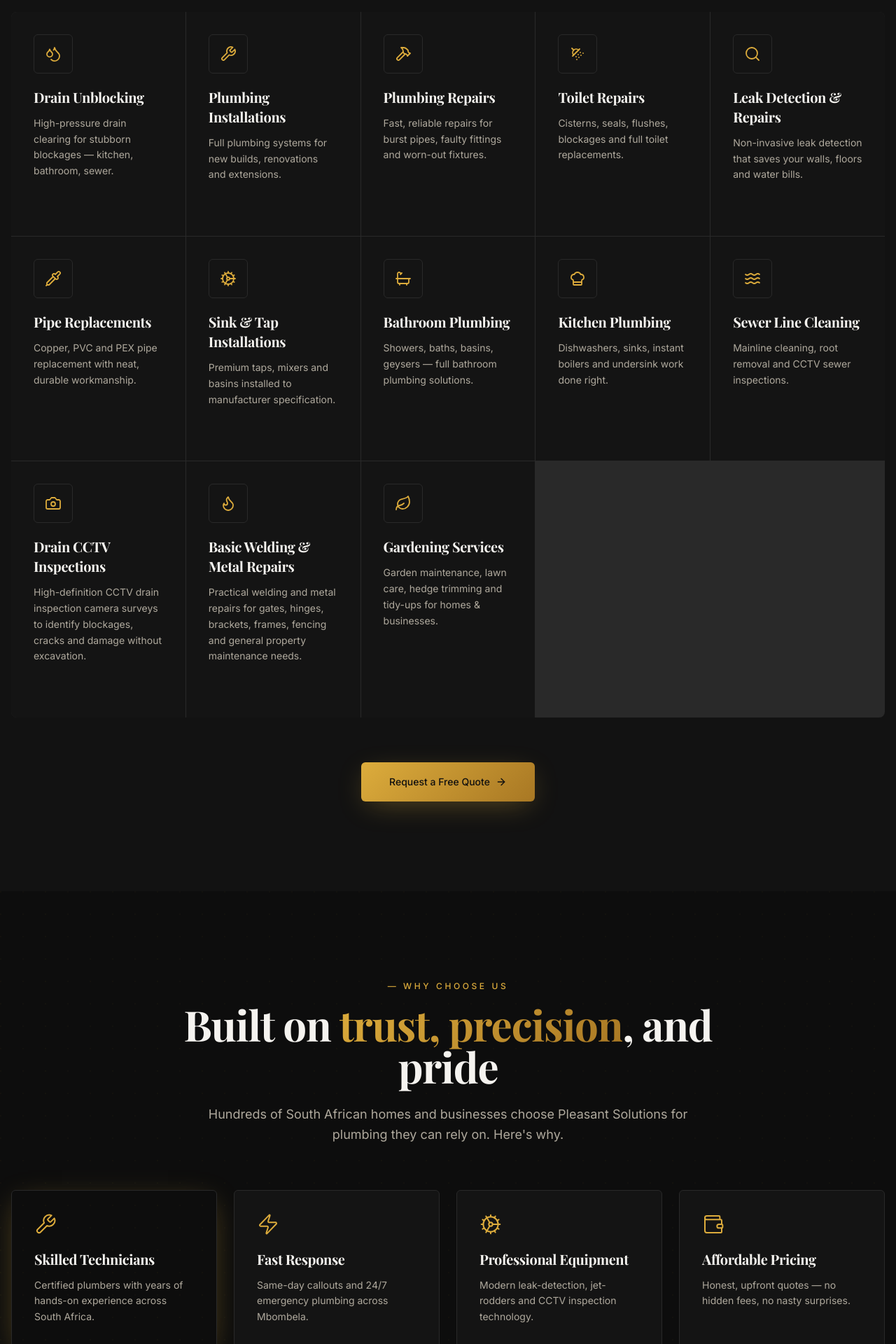
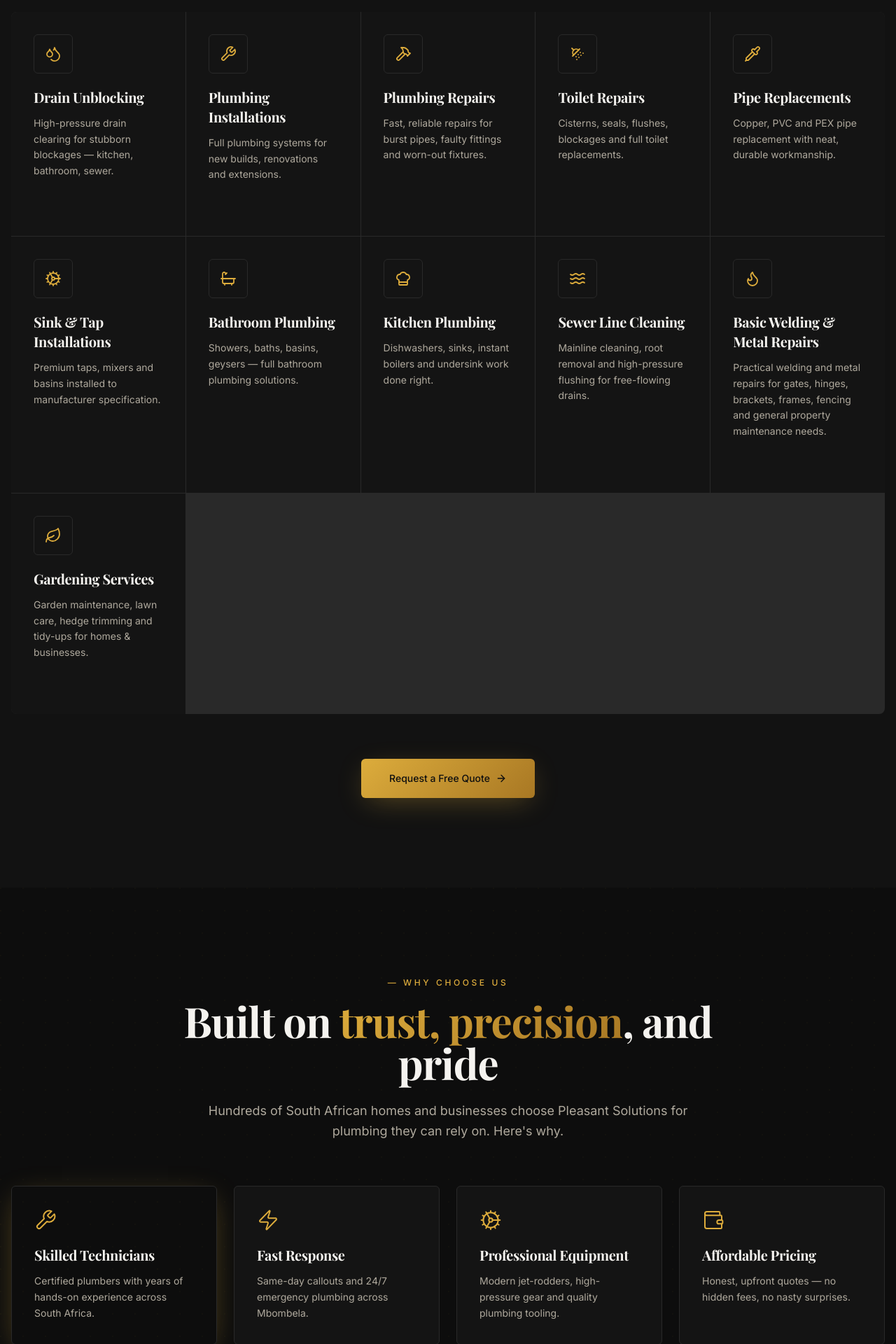
Before and after one commit to thembaaaa2666-bit/crafty-south-africa, a React (Vite) app: page / in a window 1280 px wide. Shown: the part 3520-5440 px from the top of the page at 70% size. Built offline with nearby package versions, Linux system fonts and the light colour scheme; the HTML template or start-up script is replaced by a standard one.

Commit message:
Changes
Co-authored-by: thembaaaa2666-bit <244526997+thembaaaa2666-bit@users.noreply.github.com>

```diff
--- a/index.html
+++ b/index.html
@@ -4,7 +4,7 @@
     <meta charset="UTF-8" />
     <meta name="viewport" content="width=device-width, initial-scale=1.0" />
     <title>Pleasant Solutions | Plumbing & Property Maintenance Mbombela</title>
-    <meta name="description" content="Pleasant Solutions Mbombela — plumbing, drain unblocking, leak detection, geysers, basic welding & metal repairs, gate repairs, gardening and 24/7 emergency property maintenance in Mpumalanga." />
+    <meta name="description" content="Pleasant Solutions Mbombela — plumbing, drain unblocking, geysers, basic welding & metal repairs, gate repairs, gardening and 24/7 emergency property maintenance in Mpumalanga." />
     <meta name="author" content="Pleasant Solutions" />
     <link rel="canonical" href="https://crafty-south-africa.lovable.app/" />
     <link rel="preconnect" href="https://fonts.googleapis.com" />
--- a/src/components/Pricing.tsx
+++ b/src/components/Pricing.tsx
@@ -3,7 +3,7 @@ import { Check } from "lucide-react";
 
 const tiers = [
   { name: "Tap Installations", price: "450", popular: false, features: ["Tap supply check", "Old fitting removal", "Leak-proof installation", "Workmanship guaranteed"] },
-  { name: "Leak Repairs", price: "550", popular: false, features: ["Leak detection", "Pipe repair or seal", "Pressure testing", "Clean-up included"] },
+  { name: "Leak Repairs", price: "550", popular: false, features: ["Pipe repair or seal", "Pressure testing", "Fittings checked", "Clean-up included"] },
   { name: "Toilet Repairs", price: "650", popular: false, features: ["Cistern diagnostics", "Seals & flush mechanism", "Blockage clearing", "Full functional test"] },
   { name: "Drain Unblocking", price: "750", popular: true, features: ["High-pressure jetting", "Blockage removal", "Drain inspection", "Preventive advice"] },
   { name: "Pipe Repairs", price: "850", popular: false, features: ["Burst pipe repair", "Joint replacement", "Pressure restored", "Damage-controlled"] },
--- a/src/components/Services.tsx
+++ b/src/components/Services.tsx
@@ -4,13 +4,11 @@ import {
   Wrench,
   Hammer,
   ShowerHead,
-  Search,
   Pipette,
   Cog,
   Bath,
   ChefHat,
   Waves,
-  Camera,
   Leaf,
   Flame,
   ArrowRight,
@@ -21,13 +19,11 @@ const services = [
   { icon: Wrench, title: "Plumbing Installations", description: "Full plumbing systems for new builds, renovations and extensions." },
   { icon: Hammer, title: "Plumbing Repairs", description: "Fast, reliable repairs for burst pipes, faulty fittings and worn-out fixtures." },
   { icon: ShowerHead, title: "Toilet Repairs", description: "Cisterns, seals, flushes, blockages and full toilet replacements." },
-  { icon: Search, title: "Leak Detection & Repairs", description: "Non-invasive leak detection that saves your walls, floors and water bills." },
   { icon: Pipette, title: "Pipe Replacements", description: "Copper, PVC and PEX pipe replacement with neat, durable workmanship." },
   { icon: Cog, title: "Sink & Tap Installations", description: "Premium taps, mixers and basins installed to manufacturer specification." },
   { icon: Bath, title: "Bathroom Plumbing", description: "Showers, baths, basins, geysers — full bathroom plumbing solutions." },
   { icon: ChefHat, title: "Kitchen Plumbing", description: "Dishwashers, sinks, instant boilers and undersink work done right." },
-  { icon: Waves, title: "Sewer Line Cleaning", description: "Mainline cleaning, root removal and CCTV sewer inspections." },
-  { icon: Camera, title: "Drain CCTV Inspections", description: "High-definition CCTV drain inspection camera surveys to identify blockages, cracks and damage without excavation." },
+  { icon: Waves, title: "Sewer Line Cleaning", description: "Mainline cleaning, root removal and high-pressure flushing for free-flowing drains." },
   { icon: Flame, title: "Basic Welding & Metal Repairs", description: "Practical welding and metal repairs for gates, hinges, brackets, frames, fencing and general property maintenance needs." },
   { icon: Leaf, title: "Gardening Services", description: "Garden maintenance, lawn care, hedge trimming and tidy-ups for homes & businesses." },
 ];
--- a/src/components/Testimonials.tsx
+++ b/src/components/Testimonials.tsx
@@ -24,7 +24,7 @@ const testimonials = [
   {
     name: "Anne Botha",
     location: "Barberton",
-    text: "Leak detection was non-invasive and accurate. Fixed in one visit. Saved me thousands in unnecessary wall damage. Outstanding service.",
+    text: "Our kitchen taps and sink had been leaking for weeks. Fixed in one visit, neatly, and the price was exactly what they quoted. Outstanding service.",
   },
   {
     name: "Mandla Nkosi",
--- a/src/components/WhyChooseUs.tsx
+++ b/src/components/WhyChooseUs.tsx
@@ -3,7 +3,7 @@ import { Wrench, Zap, Cog, Wallet, Sparkles, ShieldCheck, Building2 } from "luci
 const reasons = [
   { icon: Wrench, title: "Skilled Technicians", description: "Certified plumbers with years of hands-on experience across South Africa." },
   { icon: Zap, title: "Fast Response", description: "Same-day callouts and 24/7 emergency plumbing across Mbombela." },
-  { icon: Cog, title: "Professional Equipment", description: "Modern leak-detection, jet-rodders and CCTV inspection technology." },
+  { icon: Cog, title: "Professional Equipment", description: "Modern jet-rodders, high-pressure gear and quality plumbing tooling." },
   { icon: Wallet, title: "Affordable Pricing", description: "Honest, upfront quotes — no hidden fees, no nasty surprises." },
   { icon: Sparkles, title: "Clean Workmanship", description: "We respect your space. Clean, neat installs that look as good as they work." },
   { icon: ShieldCheck, title: "Reliable Service", description: "On time, every time, with workmanship guaranteed in writing." },
```
